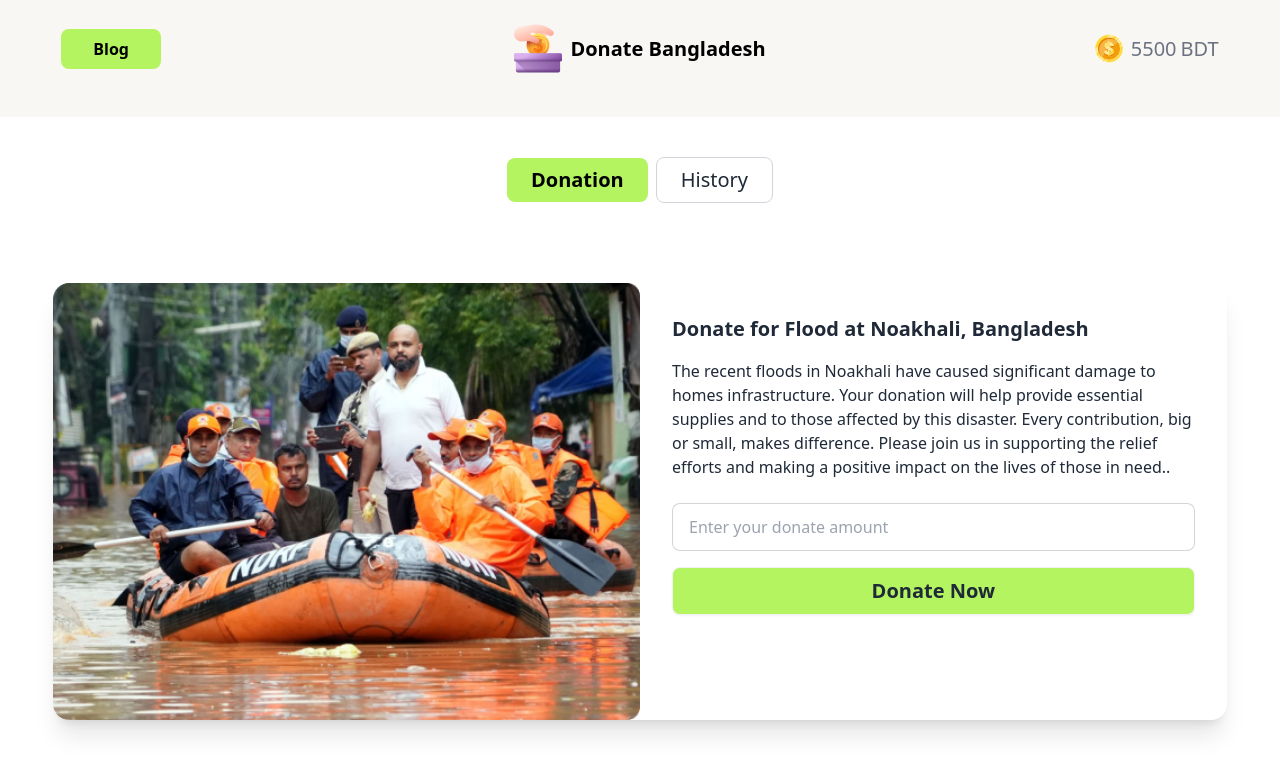
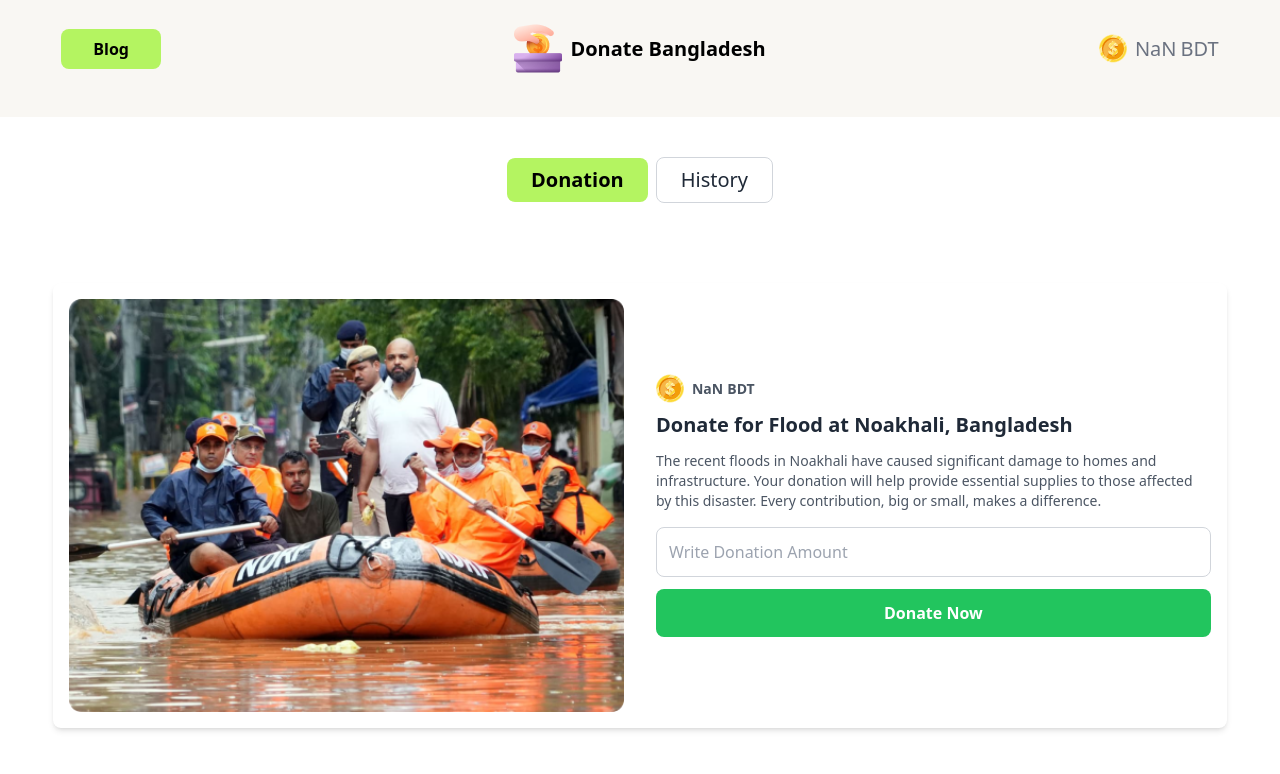
Before and after one commit to ash-124/ph-project-5, a plain HTML site: page index.html in a window 1280 px wide. Both pictures are taken after a click on the button "Donate Now". Drawn offline with nearby package versions, Linux system fonts and the light colour scheme.

Commit message:
Card functionality done

```diff
--- a/index.html
+++ b/index.html
@@ -25,6 +25,8 @@
           colors: {
             primary: "rgb(180, 244, 97)",
             navPrime: 'rgb(249, 247, 243)',
+            balanceBg: 'rgba(17, 17, 17, 0.05)'
+
           },
         },
       },
@@ -34,7 +36,7 @@
 
 <body>
   <header class="sticky top-0 z-10 backdrop-blur-md">
-    <div class="bg-navPrime backdrop-blur-md pb-5 mb-10">
+    <div class="bg-navPrime pb-5 mb-10">
       <div class="navbar  w-11/12 mx-auto py-6">
         <div class="navbar-start">
           <div class="py-2 px-8 bg-primary text-black font-semibold text-base rounded-lg">
@@ -49,7 +51,7 @@
           <span><img src="./assets/coin.png"></span>
           <div class="flex text-xl font-medium text-gray-500 ">
             <div class="flex gap-1">
-              <p>5500</p>
+              <p id="net-balance">5500</p>
               <p>BDT</p>
             </div>
           </div>
@@ -66,27 +68,54 @@
       </div>
     </div>
   </header>
-  <main class="w-11/12 mx-auto mt-20">
-    <div class="card lg:card-side shadow-xl">
-      <figure class="w-1/2">
-        <img src="./assets/noakhali.png" alt="Album" />
-      </figure>
-      <div class="card-body gap-4  rounded-lg w-1/2">
-        <h2 class="card-title">Donate for Flood at Noakhali, Bangladesh</h2>
-        <p class="flex-grow-0"> The recent floods in Noakhali have caused significant damage to homes infrastructure.
-          Your donation will
-          help provide essential supplies and to those affected by this disaster. Every contribution, big or small,
-          makes difference. Please join us in supporting the relief efforts and making a positive impact on the lives of
-          those in need..</p>
-        <div class=" w-full flex flex-col gap-4 mt-2 ">
-          <input type="number" placeholder="Enter your donate amount" class=" w-full input input-bordered " />
-          <button class="btn hover:bg-lime-300 bg-primary text-xl font-semibold  w-full">Donate Now</button>
+  <main class="w-11/12 mx-auto  mt-20">
+
+    <div id="donation-card border border-gray-300 ">
+      <!-- Card Container -->
+      <div id="card-container" class="bg-white  rounded-lg shadow-md overflow-hidden flex items-center flex-col md:flex-row">
+        <!-- Image Section -->
+        <div id="image-section" class="md:w-1/2 w-full p-4">
+          <img src="./assets/noakhali.png" alt="Flood Relief" class="h-full w-full object-cover">
+        </div>
+
+        <!-- Text Section -->
+        <div id="text-section" class=" md:w-1/2 w-full p-4">
+          <!-- Donation Status -->
+          <div id="donation-status" class="flex items-center mb-2">
+            <img src="./assets/coin.png" alt="coin icon" class=" mr-2" />
+            <span class=" flex gap-1 text-sm text-gray-600 font-semibold">
+              <p id="total-donation-noakhali">500</p>
+              <h3>BDT</h3>
+            </span>
+
+          </div>
+
+          <!-- Title -->
+          <h2 id="donation-title" class="text-xl font-bold text-gray-800 mb-3">
+            Donate for Flood at Noakhali, Bangladesh
+          </h2>
+
+          <!-- Paragraph -->
+          <p id="donation-description" class="text-sm text-gray-600 mb-4">
+            The recent floods in Noakhali have caused significant damage to homes and infrastructure. Your donation will help provide essential supplies to those affected by this disaster. Every contribution, big or small, makes a difference.
+          </p>
+
+          <!-- Donation Input and Button -->
+          <div id="donation-input-container">
+            <input id="donation-amount" type="text" placeholder="Write Donation Amount" class="border border-gray-300 rounded-lg p-3 w-full mb-3" />
+            <button id="donate-button" class="bg-green-500 text-white font-bold py-3 px-6 rounded-lg hover:bg-green-600 w-full transition duration-200">
+              Donate Now
+            </button>
+          </div>
         </div>
       </div>
     </div>
+
+
+
   </main>
   <!-- Js files -->
-  <script src="./js/index.js"></script>
+  <script src="./js/interact.js"></script>
 </body>
 
 </html>
--- /dev/null
+++ b/js/interact.js
@@ -0,0 +1,20 @@
+// const donateAmount = document.getElementById('donation-amount').value;
+// console.log(donateAmount);
+function getValueById(id) {
+  return parseFloat(document.getElementById(id).value);
+}
+function getValueByIdTextField(id) {
+  return parseFloat(document.getElementById(id).innerText);
+}
+document.getElementById("donate-button").addEventListener("click", function () {
+  const donateAmount = getValueById("donation-amount");
+  const totalDonation = getValueByIdTextField("total-donation-noakhali");
+  const netBalance = getValueByIdTextField("net-balance");
+  const displayTotalDonation = donateAmount + totalDonation ;
+  const remainingBalance = netBalance - donateAmount ;
+  document.getElementById("total-donation-noakhali").innerText = displayTotalDonation;
+  document.getElementById("net-balance").innerText = remainingBalance;
+
+
+
+});
```
Also changed, not shown: js/index.js (deleted).
